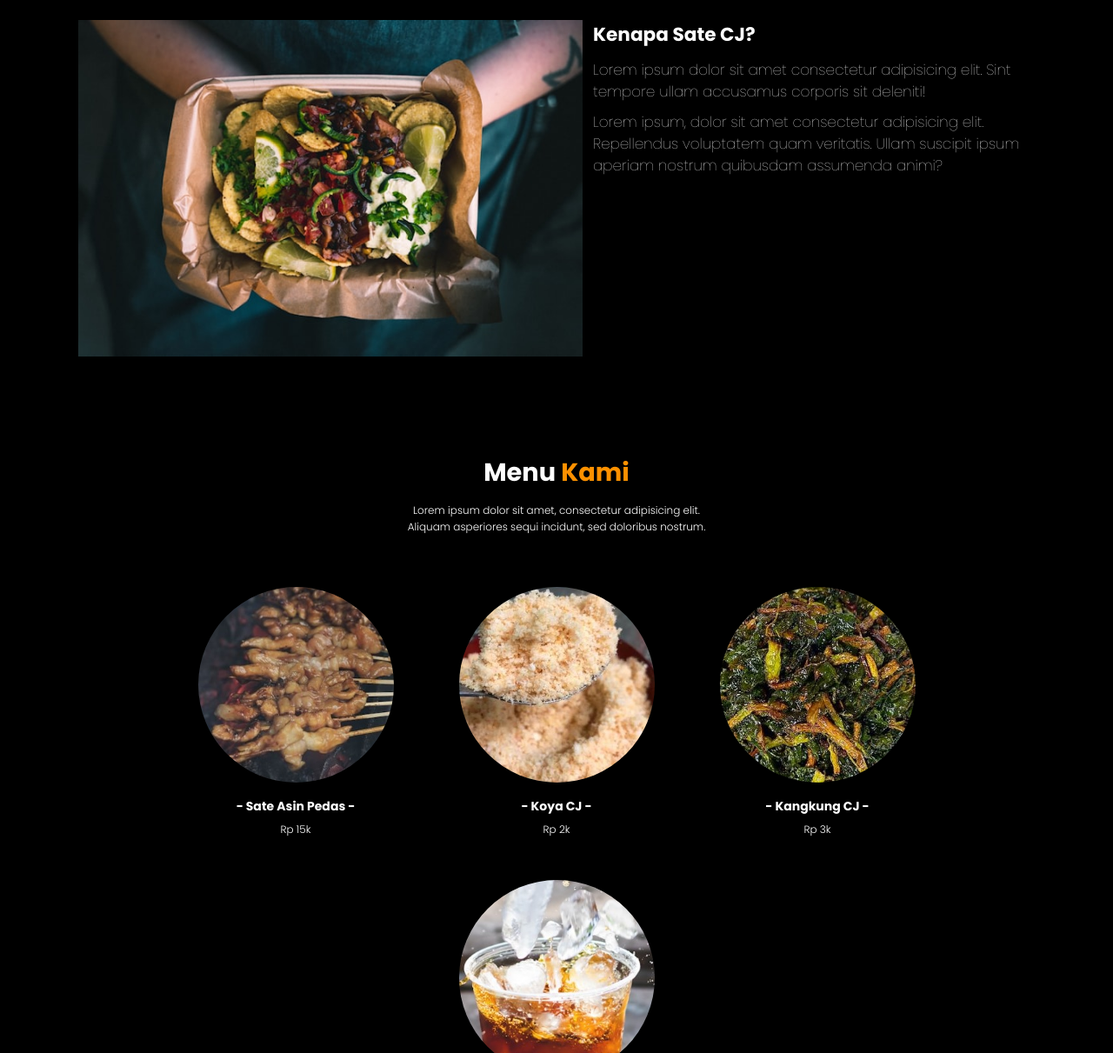
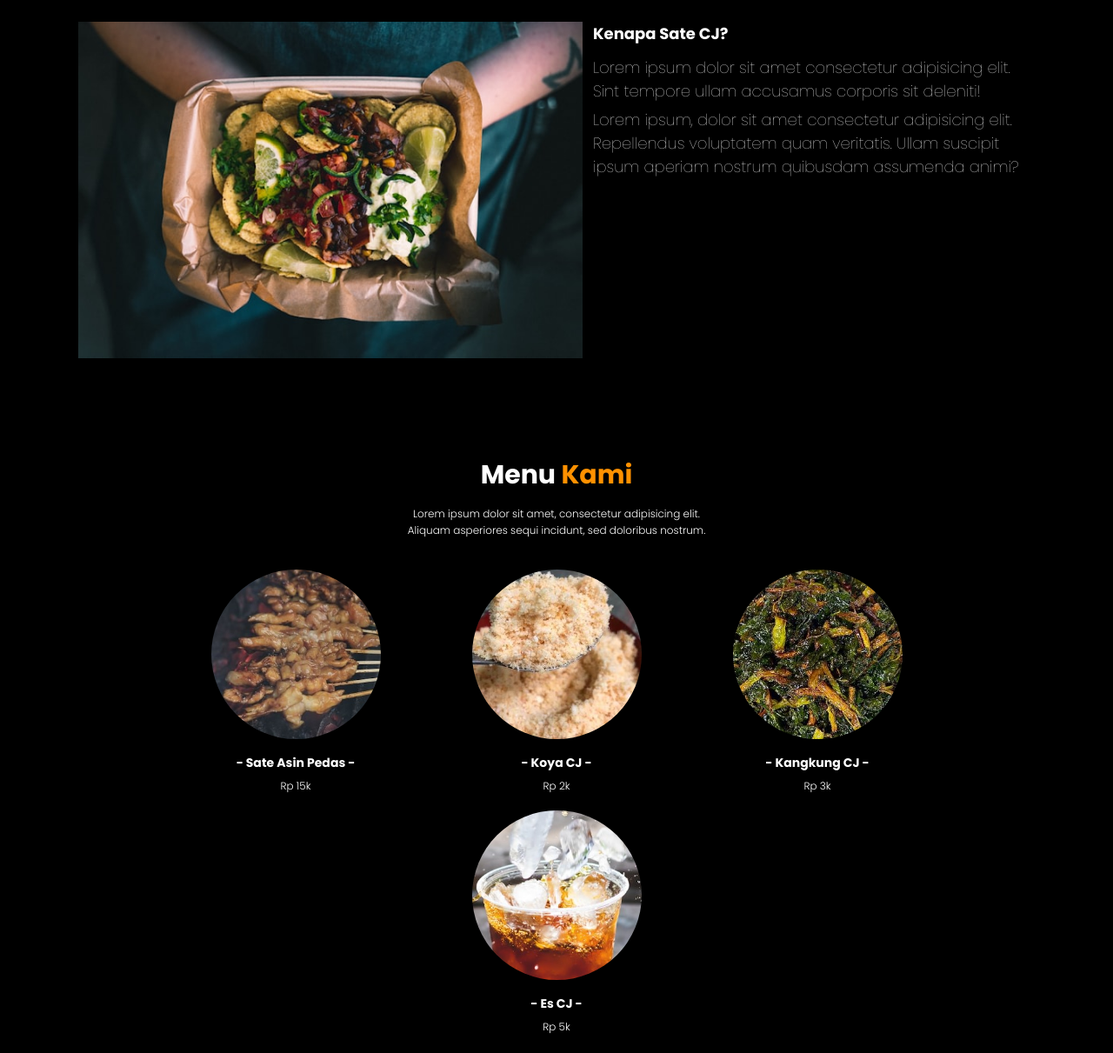
Before and after one commit to KevinGhafara/satecj, a plain HTML site: page index.html in a window 1280 px wide. Shown: the part 940-2151 px from the top of the page at 87% size. Drawn offline with nearby package versions, Linux system fonts and the light colour scheme.

Commit message:
Styling CSS

```diff
--- a/CSS/style.css
+++ b/CSS/style.css
@@ -135,7 +135,7 @@ body {
 .menu h2,
 .contact h2 {
   text-align: center;
-  font-size: 2.4rem;
+  font-size: 2.5rem;
   margin-bottom: 2.5rem;
 }
 
@@ -163,13 +163,13 @@ body {
 }
 
 .about .row .content h3 {
-  font-size: 1.8rem;
+  font-size: 1.5rem;
   margin-bottom: 1rem;
 }
 
 .about .row .content p {
-  margin-bottom: 0.8rem;
-  font-size: 1.4rem;
+  margin-bottom: 0.5rem;
+  font-size: 1.5rem;
   font-weight: 100;
   line-height: 1.5;
 }
@@ -192,18 +192,18 @@ body {
 .menu .row {
   display: flex;
   flex-wrap: wrap;
-  margin-top: 5rem;
+  margin-top: 3rem;
   justify-content: center;
 }
 
 .menu .row .menu-card {
   text-align: center;
-  padding-bottom: 4rem;
+  padding-bottom: 1.5rem;
 }
 
 .menu .row .menu-card img {
   border-radius: 50%;
-  width: 75%;
+  width: 65%;
 }
 
 .menu .row .menu-card .menu-card-title {
```
